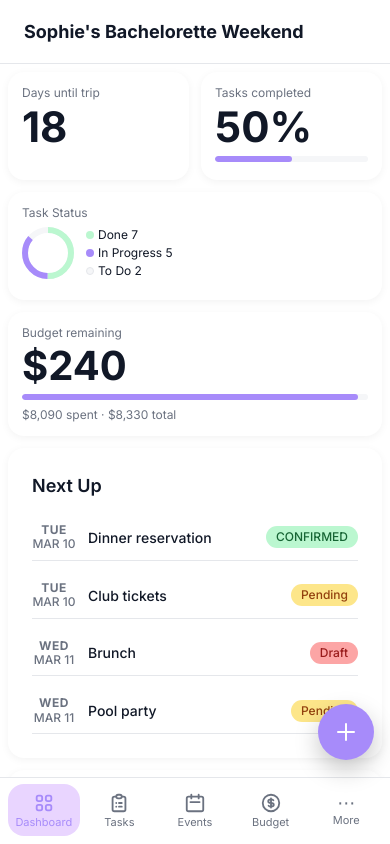
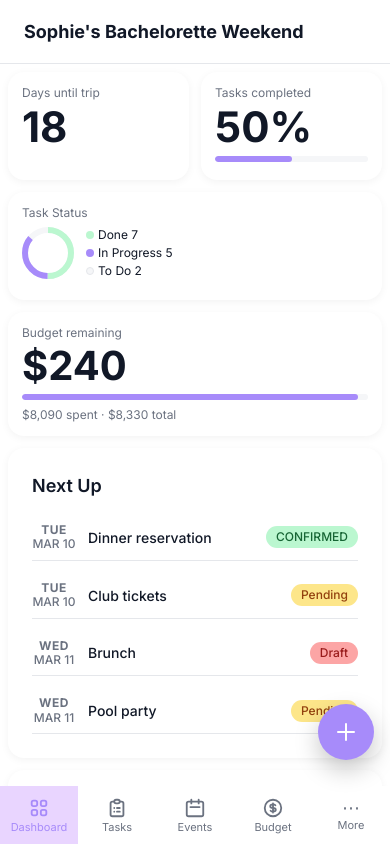
Before and after one commit to dia-nguyen/bachelorette-planner, a Next.js app: page / in a window 390 px wide. Built offline with nearby package versions, Linux system fonts and the light colour scheme.

Commit message:
Fix padding on mobile nav bar

```diff
--- a/src/app/layout.tsx
+++ b/src/app/layout.tsx
@@ -1,5 +1,5 @@
 import { AuthProvider } from "@/lib/context/AuthContext";
-import type { Metadata } from "next";
+import type { Metadata, Viewport } from "next";
 import "./globals.css";
 
 export const metadata: Metadata = {
@@ -8,6 +8,12 @@ export const metadata: Metadata = {
   icons: {
     icon: "/favicon.png",
   }
+};
+
+export const viewport: Viewport = {
+  width: "device-width",
+  initialScale: 1,
+  viewportFit: "cover",
 };
 
 export default function RootLayout({
--- a/src/components/layout/Sidebar.tsx
+++ b/src/components/layout/Sidebar.tsx
@@ -140,12 +140,12 @@ export function Sidebar({ activeTab, onTabChange, onNewTrip, onSignOut, isMobile
             bottom: 0,
             zIndex: 140,
             background: "var(--color-bg-surface)",
-            borderTop: "1px solid var(--color-border)",
-            paddingBottom: "max(8px, env(safe-area-inset-bottom))",
-            paddingTop: 6,
+            borderTop: "none",
+            paddingBottom: "env(safe-area-inset-bottom)",
+            paddingTop: 0,
           }}
         >
-          <div className="grid grid-cols-5 gap-1" style={{ padding: "0 8px" }}>
+          <div className="grid grid-cols-5" style={{ padding: 0 }}>
             {primaryMobileItems.map((item) => {
               const isActive = activeTab === item.id;
               return (
@@ -154,8 +154,8 @@ export function Sidebar({ activeTab, onTabChange, onNewTrip, onSignOut, isMobile
                   onClick={() => onTabChange(item.id)}
                   style={{
                     minWidth: 0,
-                    height: 52,
-                    borderRadius: "var(--radius-md)",
+                    height: 58,
+                    borderRadius: 0,
                     border: "none",
                     background: isActive ? "var(--color-accent-soft)" : "transparent",
                     color: isActive ? "var(--color-accent)" : "var(--color-text-secondary)",
@@ -176,8 +176,8 @@ export function Sidebar({ activeTab, onTabChange, onNewTrip, onSignOut, isMobile
               onClick={() => setMoreOpen((open) => !open)}
               style={{
                 minWidth: 0,
-                height: 52,
-                borderRadius: "var(--radius-md)",
+                height: 58,
+                borderRadius: 0,
                 border: "none",
                 background: isMoreActive || moreOpen ? "var(--color-accent-soft)" : "transparent",
                 color: isMoreActive || moreOpen ? "var(--color-accent)" : "var(--color-text-secondary)",
```
